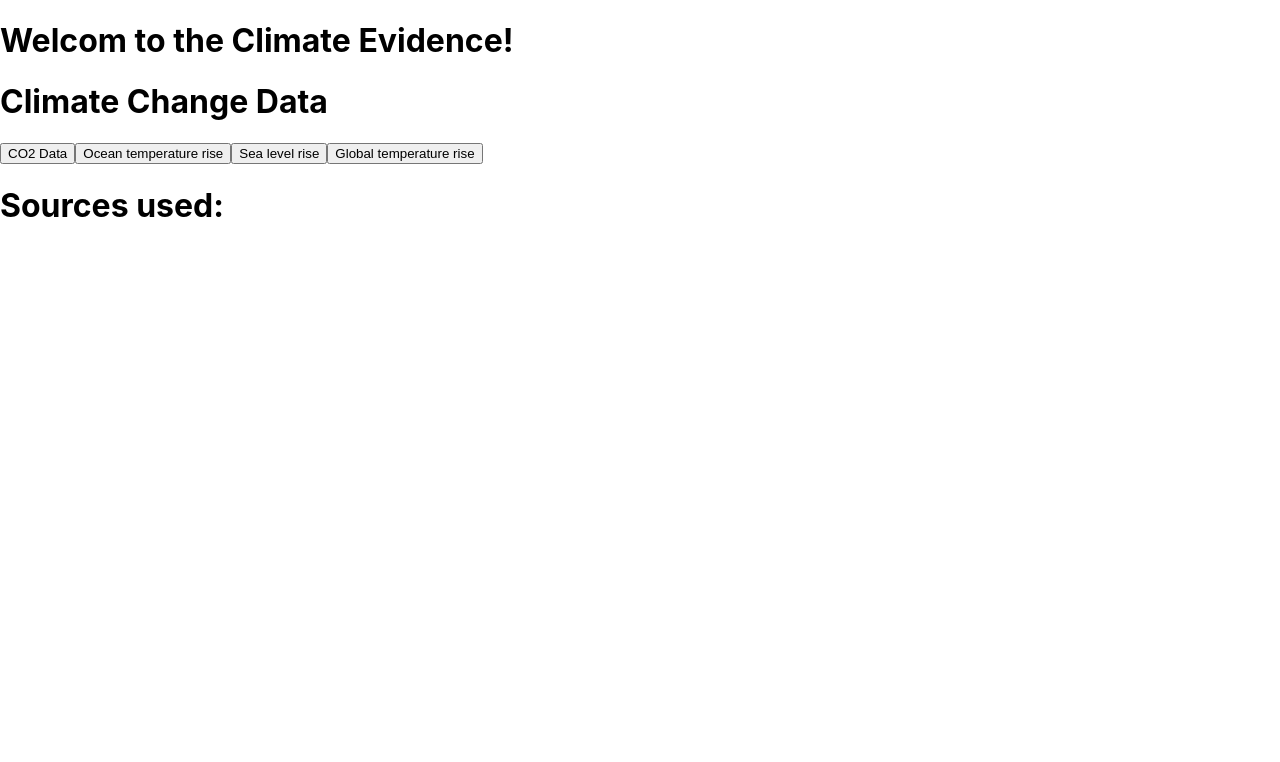
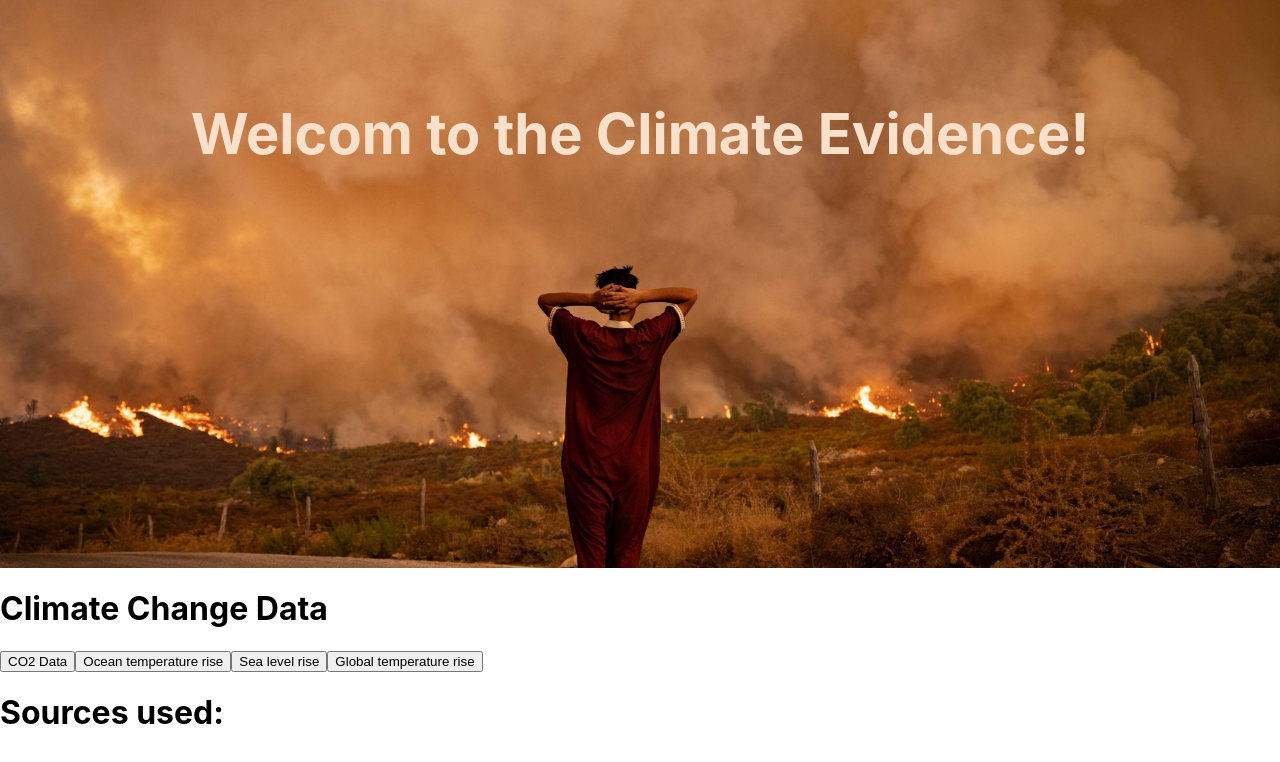
Before and after one commit to YanaSmelik/Climate-Evidence, a React (Create React App) app: page / in a window 1280 px wide. Shown: the top 762 px of the page. Built offline with nearby package versions, Linux system fonts and the light colour scheme.

Commit message:
Add styling to the Home component

```diff
--- a/src/Home.js
+++ b/src/Home.js
@@ -1,7 +1,10 @@
+import styles from './style/home.module.css';
 
 function Home() {
     return (
-        <h1>Welcom to the Climate Evidence!</h1>
+        <div className={styles.main}>
+        <h1 className={styles.mainText}>Welcom to the Climate Evidence!</h1>
+        </div>
     );
 }
 
--- /dev/null
+++ b/src/style/home.module.css
@@ -0,0 +1,17 @@
+.main {
+    background-image: url("../media/home-main.jpg");
+    background-size: cover;
+    background-position: center;
+    margin: 0;
+    height: auto;
+}
+
+.mainText {
+    font-size: 56px;
+    padding-top: 20px;
+    text-align:  center;
+    padding-top: 100px;
+    padding-bottom: 400px;
+    margin: 0;
+    color: rgb(248, 224, 203);
+}
```
Also changed, not shown: src/media/home-main.jpg (added).
